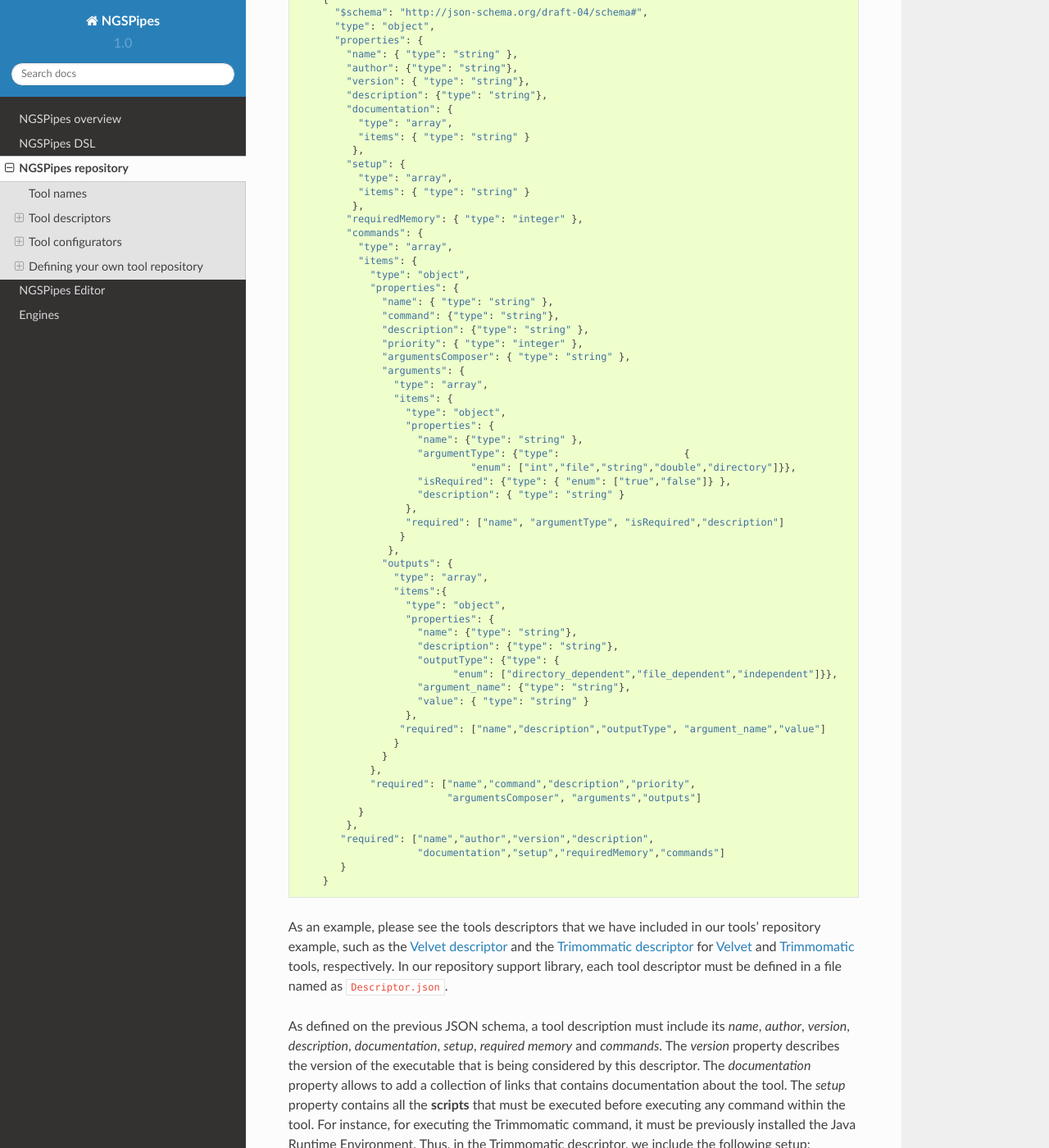
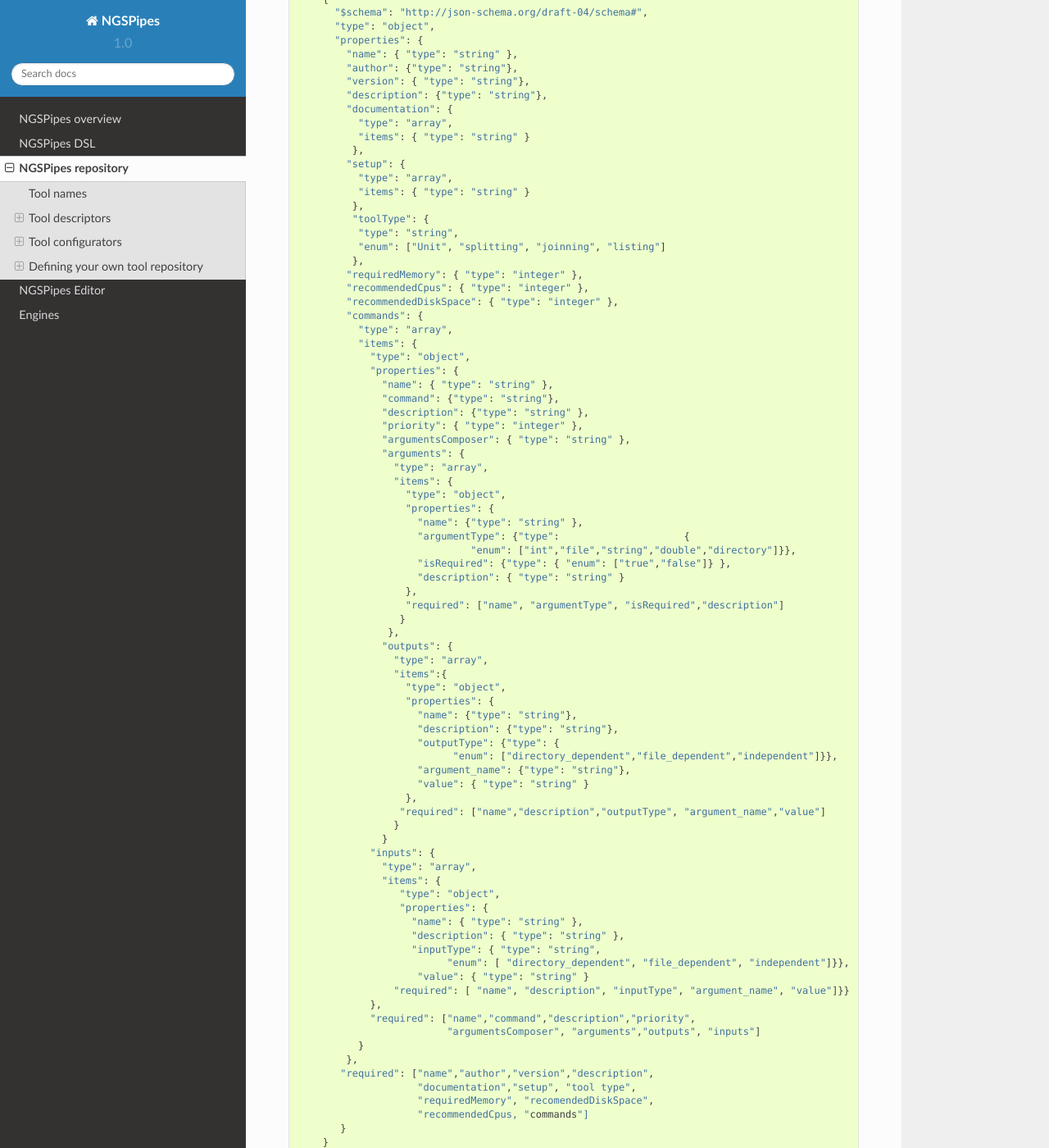
Before and after one commit to ngspipes/main, a Sphinx documentation site: the page built from docs/ToolsRepository.md, in a window 1280 px wide and 1400 px high, scrolled down 1179 px. Shown: the whole window at 82% size. Built offline with Sphinx 7.4.7 and the Read the Docs theme 2.0.0, drawn with Linux system fonts in a browser that asks for light colours; some of the changed text lies outside the part shown.

````diff
--- a/docs/ToolsRepository.md
+++ b/docs/ToolsRepository.md
@@ -52,7 +52,13 @@ The format of this file is given by the following JSON schema:
           "type": "array",
           "items": { "type": "string" }
          },
+         "toolType": {
+          "type": "string",
+          "enum": ["Unit", "splitting", "joinning", "listing"]
+         },
         "requiredMemory": { "type": "integer" },
+        "recommendedCpus": { "type": "integer" },
+        "recommendedDiskSpace": { "type": "integer" },
         "commands": {
           "type": "array",
           "items": {
@@ -92,19 +98,32 @@ The format of this file is given by the following JSON schema:
                  "required": ["name","description","outputType", "argument_name","value"]
                 }
               }
+            "inputs": {
+              "type": "array",
+              "items": {
+                 "type": "object",
+                 "properties": {
+                   "name": { "type": "string" },
+                   "description": { "type": "string" },
+                   "inputType": { "type": "string",
+                         "enum": [ "directory_dependent", "file_dependent", "independent"]}},
+                    "value": { "type": "string" }
+                "required": [ "name", "description", "inputType", "argument_name", "value"]}}
             },
             "required": ["name","command","description","priority",
-                         "argumentsComposer", "arguments","outputs"]
+                         "argumentsComposer", "arguments","outputs", "inputs"]
           }
         },
        "required": ["name","author","version","description",
-                    "documentation","setup","requiredMemory","commands"]
+                    "documentation","setup", "tool type",
+                    "requiredMemory", "recomendedDiskSpace",
+                    "recommendedCpus, "commands"]
        }
     }
    ```
 As an example,  please see the tools descriptors that we have included in our tools' repository example, such as the [Velvet descriptor](https://github.com/ngspipes/tools/blob/master/Velvet/Descriptor.json) and the [Trimommatic descriptor](https://github.com/ngspipes/tools/blob/master/Trimmomatic/Descriptor.json) for [Velvet](https://www.ebi.ac.uk/~zerbino/velvet/) and [Trimmomatic](http://www.usadellab.org/cms/?page=trimmomatic) tools, respectively.  In our repository support library, each tool descriptor must be defined in a file named as `Descriptor.json`.
 
-As defined on the previous JSON schema, a tool description must include its _name_, _author_, _version_, _description_, _documentation_, _setup_, _required memory_ and _commands_. The _version_ property describes the version of the executable that is being considered by this descriptor. The _documentation_ property allows to add a collection of links that contains documentation about the tool. The _setup_ property contains all the __scripts__ that must be executed before executing any command within the tool. For instance, for executing the Trimmomatic command, it must be previously installed the Java Runtime Environment. Thus, in the Trimmomatic descriptor, we include the following setup:
+As defined on the previous JSON schema, a tool description must include its _name_, _author_, _version_, _description_, _documentation_, _setup_, _toolType_, _required memory_ , _recommendedCpus_, _recommendedDiskSpace_ and _commands_. The _version_ property describes the version of the executable that is being considered by this descriptor. The _documentation_ property allows to add a collection of links that contains documentation about the tool. The _setup_ property contains all the __scripts__ that must be executed before executing any command within the tool. For instance, for executing the Trimmomatic command, it must be previously installed the Java Runtime Environment. Thus, in the Trimmomatic descriptor, we include the following setup:
 ```
  "setup" : [ "apt-get install -y default-jre" ]
 ```
@@ -135,6 +154,8 @@ _arguments_ is an array of JSON objects that describes each argument of a specif
 },
 ```
 Both of the previous examples have the `isRequired` property set to `false` since for non  SINGLE END data, trimmomatic execution uses pairs of input and output files, which are described in the tool descriptor by other arguments.
+
+
 
 ####  Output descriptions
 
@@ -178,8 +199,7 @@ As an example, consider the `velvet` tool, where the commands outputs are of thi
 Therefore, since the output directory is a command argument, we have to specify in the tool descriptor a corresponding argument description, such as
 
 ```
-    {
-    "name" : "output_directory",
+    {    "name" : "output_directory",
     "outputType" : "directory",
     "isRequired" : "true",
     "description" : "Directory where will be output files"
@@ -197,6 +217,11 @@ And thus, an example of the output descriptor in the descriptor file, correspond
     }
 ```
 Notice that the file name `stats.txt` is not passed as an argument to `velveth` nor to `velvetg`. Instead, it is generated internally and is stored in the output directory whose name was passed as an argument.
+
+####  Input descriptions
+
+
+_input_ is an array of JSON objects that describes the inputs of each command. They are similar to Output descriptions. They help inferring dependencies between pipeline tasks.
 
 
 #### ArgumentsComposer
````
Also changed, not shown: docs/DSL.md (+7 -2 lines), docs/Introduction.md (+1 -1 lines), docs/_Images/dsl_fig1_parallel.png (added).
